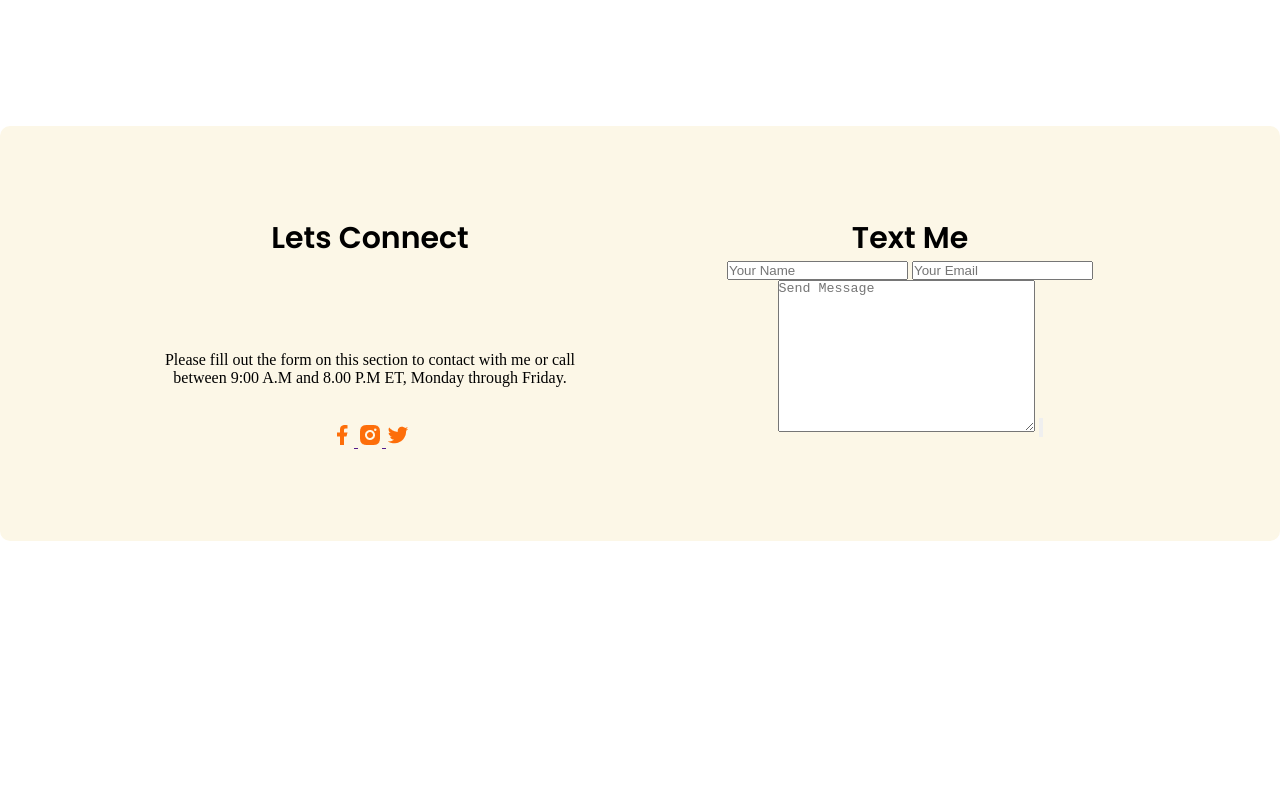
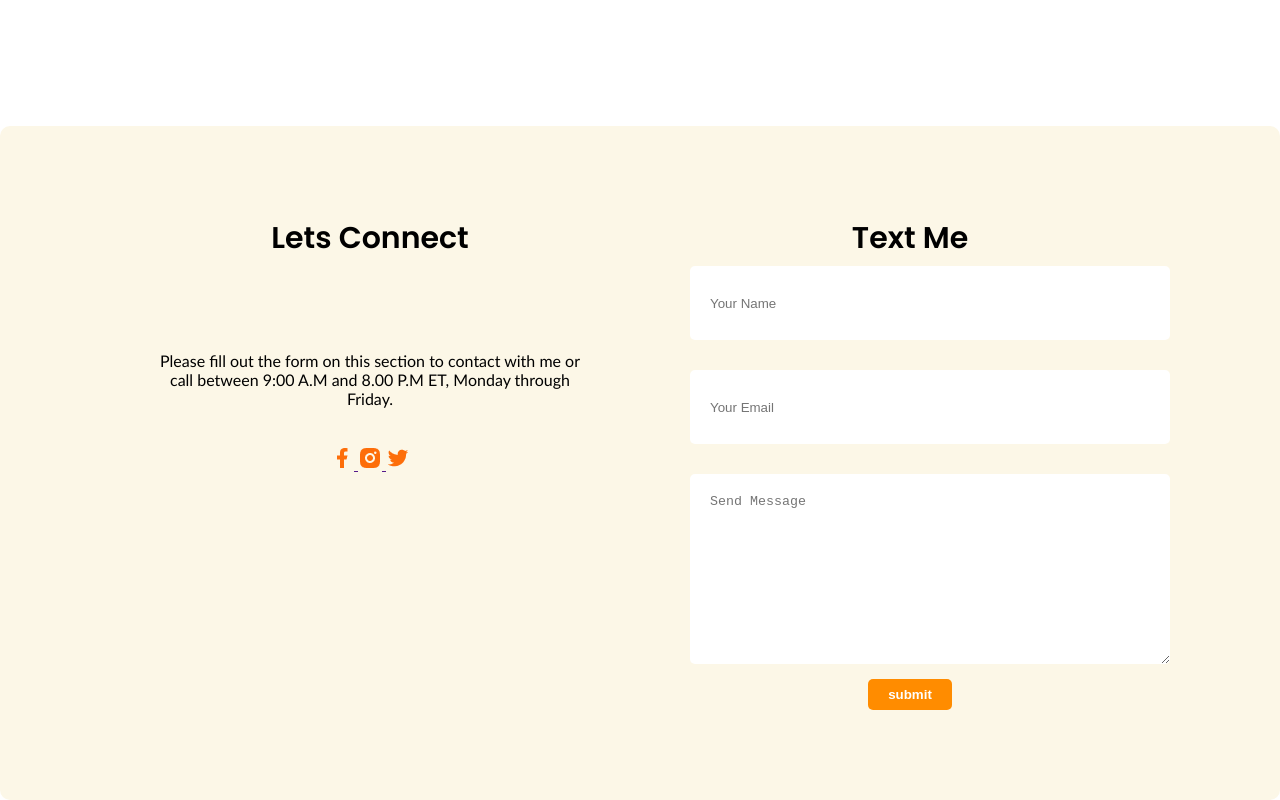
Before and after one commit to saheen-shuvo/web-dev-portfolio, a plain HTML site: page index.html in a window 1280 px wide. Shown: the part 2723-3523 px from the top of the page. Before the commit the page ends 3264 px from the top, so only its background shows below. Drawn offline with Linux system fonts and the light colour scheme.

Commit message:
completed portfolio

```diff
--- a/index.html
+++ b/index.html
@@ -157,7 +157,7 @@
             <h3 class="section-title">
                 Lets Connect<br><br><br>
             </h3>
-            <p>Please fill out the form on this section to contact with me or call between 9:00 A.M and 8.00 P.M ET, Monday through Friday.<br><br><br></p>
+            <p class="contact-instruction">Please fill out the form on this section to contact with me or call between 9:00 A.M and 8.00 P.M ET, Monday through Friday.<br><br><br></p>
             <div>
                 <a href=""><img src="style/facebook.png"> </a>
                 <a href=""><img src="style/insta.png"> </a>
@@ -168,10 +168,10 @@
         <div class="footer-column">
             <h3 class="section-title">Text Me</h3>
             <form  action="">
-                <input type="text" name="Name" id="" placeholder="Your Name">
-                <input type="email" name="" id="" placeholder="Your Email">
-                <textarea name="" id="" cols="30" rows="10" placeholder="Send Message"></textarea>
-                <input type="submit" value="">
+                <input class="namebox" type="text" name="Name" id="" placeholder="Your Name">
+                <input class="emailbox" type="email" name="" id="" placeholder="Your Email">
+                <textarea class="messagebox" name="" id="" cols="30" rows="10" placeholder="Send Message"></textarea>
+                <input class="submit" type="submit" value="submit">
             </form>
 
         </div>
--- a/style/webstyle.css
+++ b/style/webstyle.css
@@ -278,3 +278,48 @@ footer input [type="text"]{
     display: block;
     width: 100%;
 }
+.namebox{
+    margin-top: 5px;
+    height: 34px;
+    border-radius: 5px;
+    background-color: white;
+    display: block;
+    width: 100%;
+    padding: 20px;
+    border: 0;
+    outline: 0;
+}
+.emailbox{
+    margin-top: 30px;
+    height: 34px;
+    border-radius: 5px;
+    background-color: white;
+    display: block;
+    width: 100%;
+    padding: 20px;
+    border: 0;
+    outline: 0;
+}
+.messagebox{
+    margin-top: 30px;
+    height: 150px;
+    border-radius: 5px;
+    background-color: white;
+    display: block;
+    width: 100%;
+    padding: 20px;
+    border: 0;
+    outline: 0;
+}
+.submit{
+    background-color: darkorange;
+    font-weight: bold;
+    color: white;
+    padding: 8px 20px;
+    border-radius: 5px;
+    border: none;
+    margin-top: 15px;
+}
+.contact-instruction{
+    font-family: 'Gill Sans', 'Gill Sans MT', Calibri, 'Trebuchet MS', sans-serif;
+}
```
